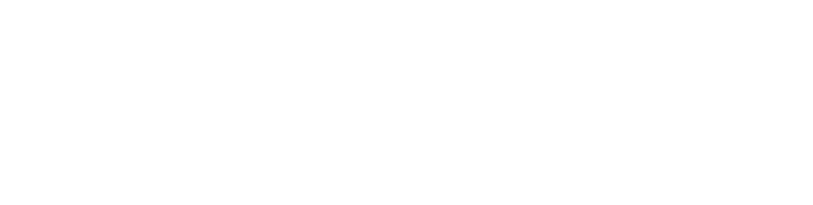
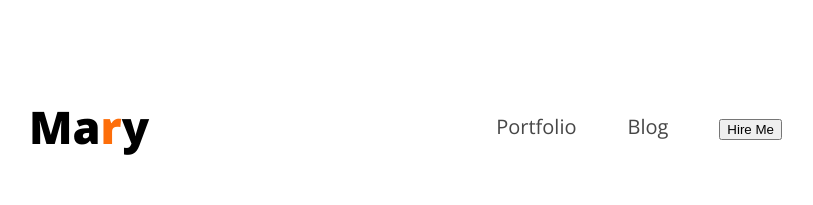
Before and after one commit to shahidur-rahman18/developer_portfolio, a plain HTML site: page index.html in a window 1280 px wide. Shown: the whole page, without its empty margins (209-1022 px from the left). Drawn offline with nearby package versions, Linux system fonts and the light colour scheme.

Commit message:
second commid

```diff
--- a/index.html
+++ b/index.html
@@ -4,10 +4,23 @@
     <meta charset="UTF-8">
     <meta name="viewport" content="width=device-width, initial-scale=1.0">
     <title>Developer Portfolio</title>
+    <link rel="preconnect" href="https://fonts.googleapis.com">
+<link rel="preconnect" href="https://fonts.gstatic.com" crossorigin>
+<link href="https://fonts.googleapis.com/css2?family=Open+Sans:ital,wght@0,300..800;1,300..800&display=swap" rel="stylesheet">
+    <link rel="stylesheet" href="styles/portfoli.css">
 </head>
-<body>
+<body class="open-sans-normal">
 
     <header>
+        <nav>
+            <h3 class="nav-title">Ma<span class="text-primary">r</span>y</h3>
+            <ul>
+
+                <li><a class="dark-color" href="#about">Portfolio</a></li>
+                <li><a class="dark-color" href="#projects">Blog</a></li>
+                <li><a class="dark-color" href="#contact"><button>Hire Me</button></a></li>
+            </ul>
+        </nav>
 
     </header>
     <main></main>
--- /dev/null
+++ b/styles/portfoli.css
@@ -0,0 +1,46 @@
+
+.open-sans-normal  {
+  font-family: "Open Sans", sans-serif;
+  font-optical-sizing: auto;
+  font-style: normal;
+  font-variation-settings:
+    "wdth" 100;
+}
+ /* share text */
+ .text-primary {
+  color:#FD6E0A;
+
+ }
+
+  .dark-color {
+    color: #474747;
+
+  }
+/* nav style */
+nav {
+  display: flex;
+  align-items: center;
+    justify-content: space-between;
+    margin: 51px 230px;
+
+}
+
+nav ul {
+  display: flex;
+
+}
+nav ul li {
+  list-style: none;
+  margin-right: 51px;
+}
+
+nav ul li a{
+  text-decoration: none;
+  font-size: 20px;
+}
+
+.nav-title {
+
+  font-weight: 800;
+  font-size: 45px;
+}
```
